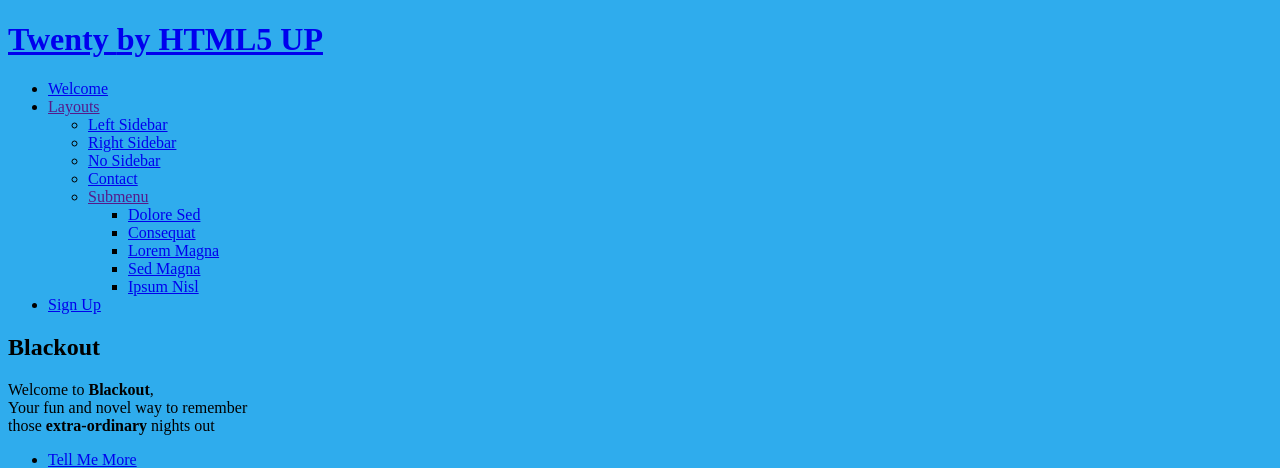
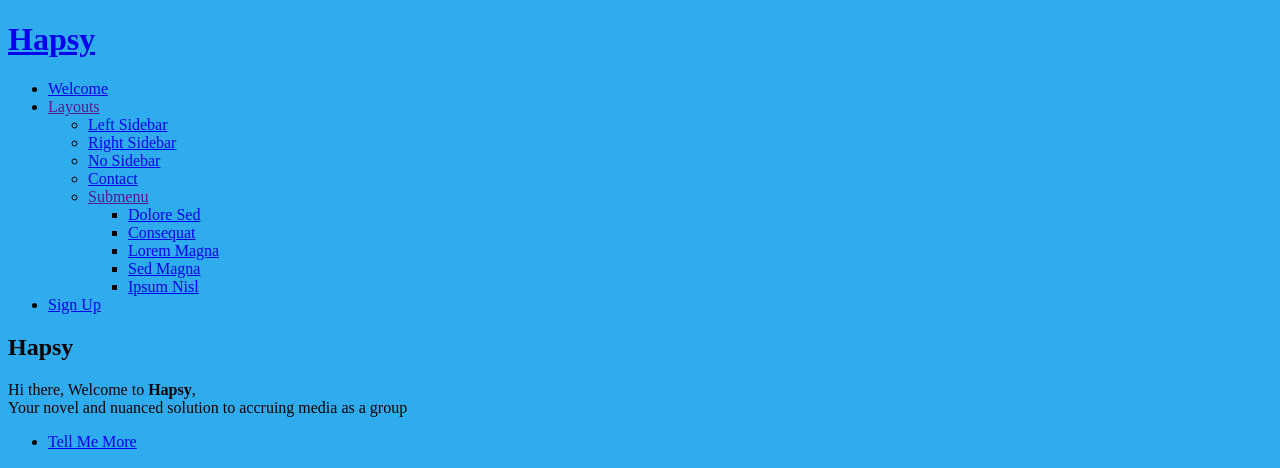
Before and after one commit to bhahm/sipsomething-, a plain HTML site: page index.html in a window 1280 px wide. Shown: the top 468 px of the page. Drawn offline with Linux system fonts and the light colour scheme; a script that the page names is missing.

Commit message:
Update index.html

```diff
--- a/index.html
+++ b/index.html
@@ -6,7 +6,7 @@
 -->
 <html>
 	<head>
-		<title>Twenty by HTML5 UP</title>
+		<title>Hapsy</title>
 		<meta http-equiv="content-type" content="text/html; charset=utf-8" />
 		<meta name="description" content="" />
 		<meta name="keywords" content="" />
@@ -28,7 +28,7 @@
 
 		<!-- Header -->
 			<header id="header" class="alt">
-				<h1 id="logo"><a href="index.html">Twenty <span>by HTML5 UP</span></a></h1>
+				<h1 id="logo"><a href="index.html">Hapsy <span></span></a></h1>
 				<nav id="nav">
 					<ul>
 						<li class="current"><a href="index.html">Welcome</a></li>
@@ -68,11 +68,12 @@
 				<div class="inner">
 
 					<header>
-						<h2>Blackout</h2>
+						<h2>Hapsy</h2>
 					</header>
-					<p>Welcome to <strong>Blackout</strong>, <br />
-					Your fun and novel way to remember<br />
-					those <strong>extra-ordinary</strong> nights out</p>
+					<p>Hi there, Welcome to
+					 <strong>Hapsy</strong>, <br />
+					Your novel and nuanced solution to accruing media as a group <br />
+					</p>
 					<footer>
 						<ul class="buttons vertical">
 							<li><a href="#main" class="button fit scrolly">Tell Me More</a></li>
```
